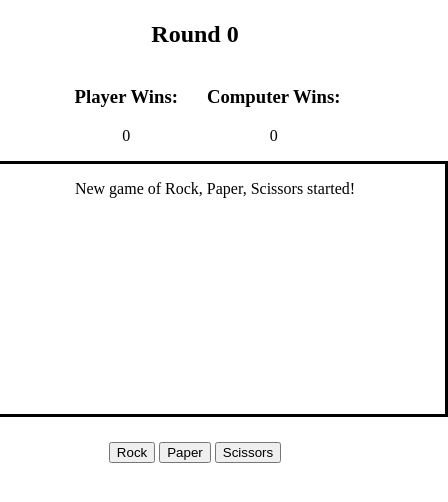
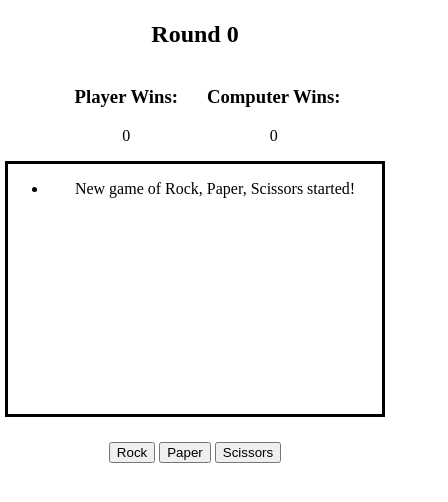
Before and after one commit to AdramCreate/rock-paper-scissors-the-odin-project, a plain HTML site: page index.html in a window 390 px wide. Shown: the part 124-626 px from the top of the page, 448 px wide, since content can reach past the window. Drawn offline with Linux system fonts and the light colour scheme.

Commit message:
Dev: Window responsive for mobile widths

```diff
--- a/style.css
+++ b/style.css
@@ -27,3 +27,11 @@ main {
     display: inline-block;
     margin-right: 25px;
 }
+
+@media (max-width: 500px) {
+    #round-info-section {
+        width: 100%;
+        margin-left: 25px;
+        margin-right: 25px;
+    }
+}
```
